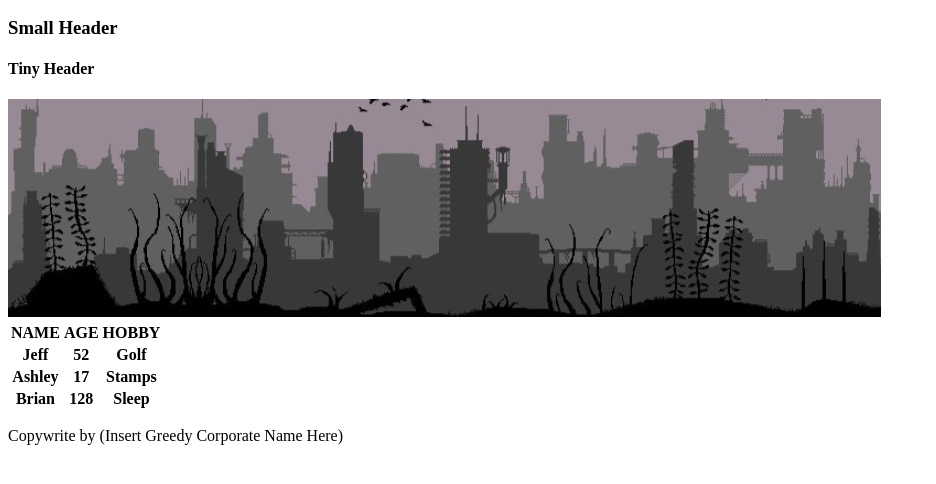
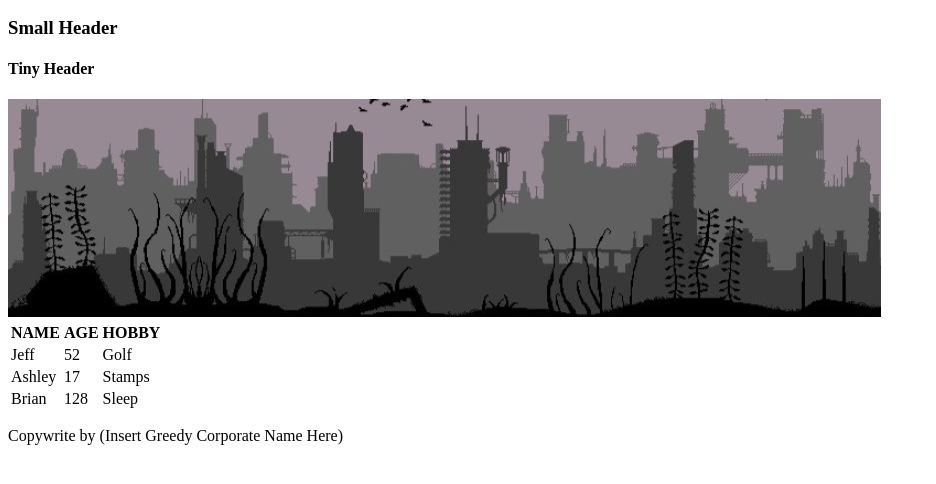
Before and after one commit to Java-Full-Stack-TEK/HTML_CSS_1-example-1, a plain HTML site: page index.html in a window 1280 px wide. Shown: the part 274-758 px from the top of the page, without its empty margins (0-936 px from the left). Drawn offline with Linux system fonts and the light colour scheme.

Commit message:
changed table tags

```diff
--- a/index.html
+++ b/index.html
@@ -41,21 +41,21 @@
             </tr>
             <tr>
                 <!--Table Row-->
-                <th>Jeff</th>
-                <th>52</th>
-                <th>Golf</th>
+                <td>Jeff</td>
+                <td>52</td>
+                <td>Golf</td>
             </tr>
             <tr>
                 <!--Table Row-->
-                <th>Ashley</th>
-                <th>17</th>
-                <th>Stamps</th>
+                <td>Ashley</td>
+                <td>17</td>
+                <td>Stamps</td>
             </tr>
             <tr>
                 <!--Table Row-->
-                <th>Brian</th>
-                <th>128</th>
-                <th>Sleep</th>
+                <td>Brian</td>
+                <td>128</td>
+                <td>Sleep</td>
             </tr>
         </table>
     </main>
```
